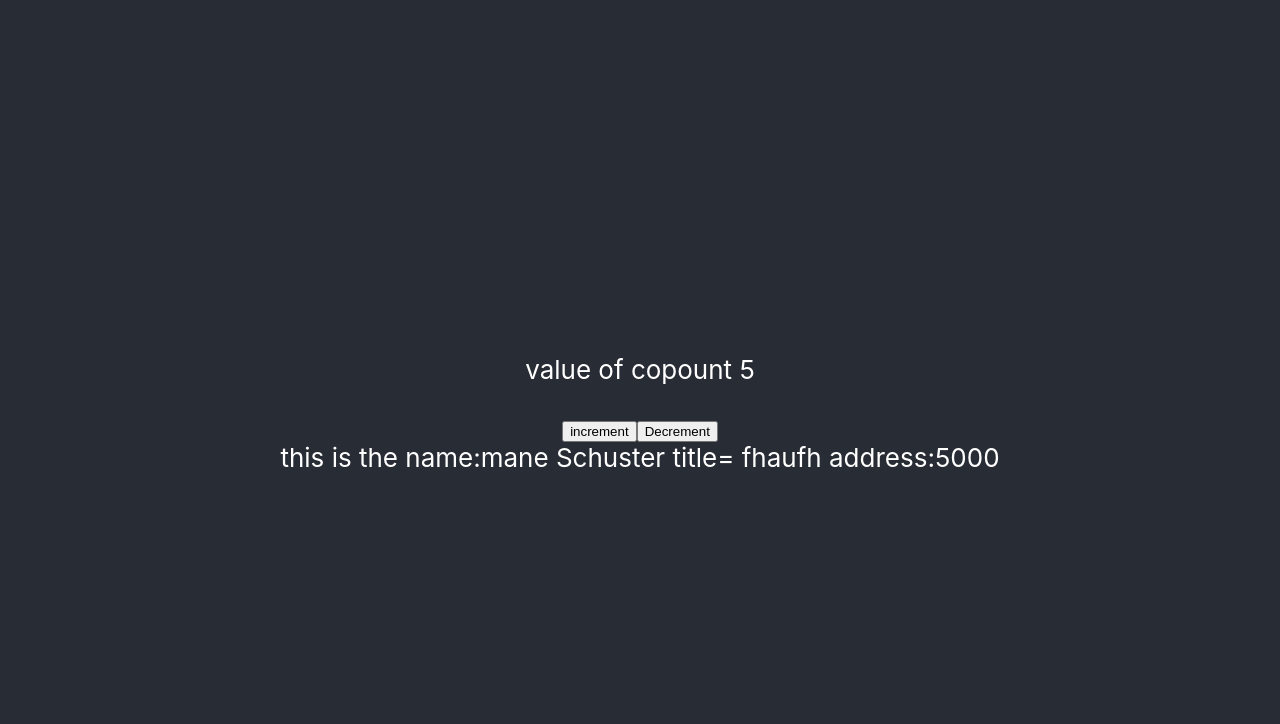
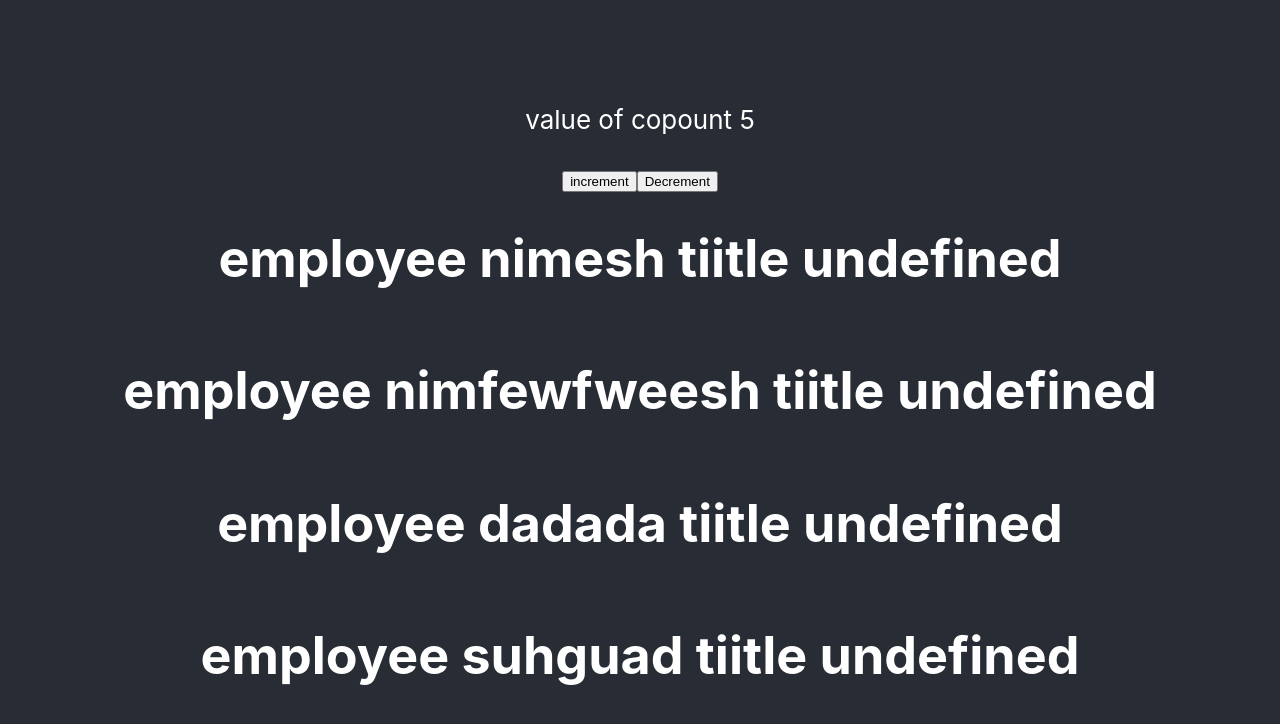
Before and after one commit to nimeshpoudel7/reactWithAmtony, a React (Create React App) app: page / in a window 1280 px wide. Shown: the top 724 px of the page. Built offline with nearby package versions, Linux system fonts and the light colour scheme.

Commit message:
simple map

```diff
--- a/src/App.js
+++ b/src/App.js
@@ -1,26 +1,44 @@
 import { useState } from 'react';
 import './App.css';
 import Counter from './Counter';
-import Employee from './Employee';
+// import Employee from './Employee';
 
 
 function App() {
-  const data=[
-   {
-  id:'sas',
-  name: 'mane Schuster',
-  salary:1000,
-  title: ' Operations Producer',
-  address:{
-    street:'fhaufh',
-    salary:5000,
-    country:'hfuahfuf',
-    zone:{
-      map:'dadad',
-      ward:'010'
-    }
-  }
- }]
+//   const data=[
+//    {
+//   id:'sas',
+//   name: 'mane Schuster',
+//   salary:1000,
+//   title: ' Operations Producer',
+//   address:{
+//     street:'fhaufh',
+//     salary:5000,
+//     country:'hfuahfuf',
+//     zone:{
+//       map:'dadad',
+//       ward:'010'
+//     }
+//   }
+//  }]
+
+const emplyoee=[{
+  id:12443,
+  name:'nimesh',
+  title:'cs'
+},{
+  id:124433,
+  name:'nimfewfweesh',
+  title:'cs'
+},{
+  id:123567,
+  name:'dadada',
+  title:'cs'
+},{
+  id:1787623,
+  name:'suhguad',
+  title:'cs'
+}]
 
   return (
 
@@ -28,10 +46,16 @@ function App() {
     <div className="App">
       <header className="App-header">
        <Counter/>
-       {data.map(details=>{
+       {emplyoee.map((details,index)=>{
+        return(
+          <h1>{`employee ${details.name} tiitle ${details.tiitle}`}</h1>
+        )
+       })
+       }
+       {/* {data.map(details=>{
          console.log({...details})
          return(<Employee {...details} key={details.id} />)
-       })}
+       })} */}
       </header>
 
 
--- a/src/Employee.js
+++ b/src/Employee.js
@@ -1,12 +1,12 @@
 import React from 'react'
 
 const Employee = (props) => {
-const {name,address:{street,country,zone,salary:adressSalary},title,salary:Employesalary}=props
+// const {name,address:{street,country,zone,salary:adressSalary},title,salary:Employesalary}=props
 
 
   return (
     <div>
-      <div>this is the name:{name} title= {street} address:{adressSalary}</div>
+      {/* <div>this is the name:{name} title= {street} address:{adressSalary}</div> */}
     </div>
   )
 }
```
